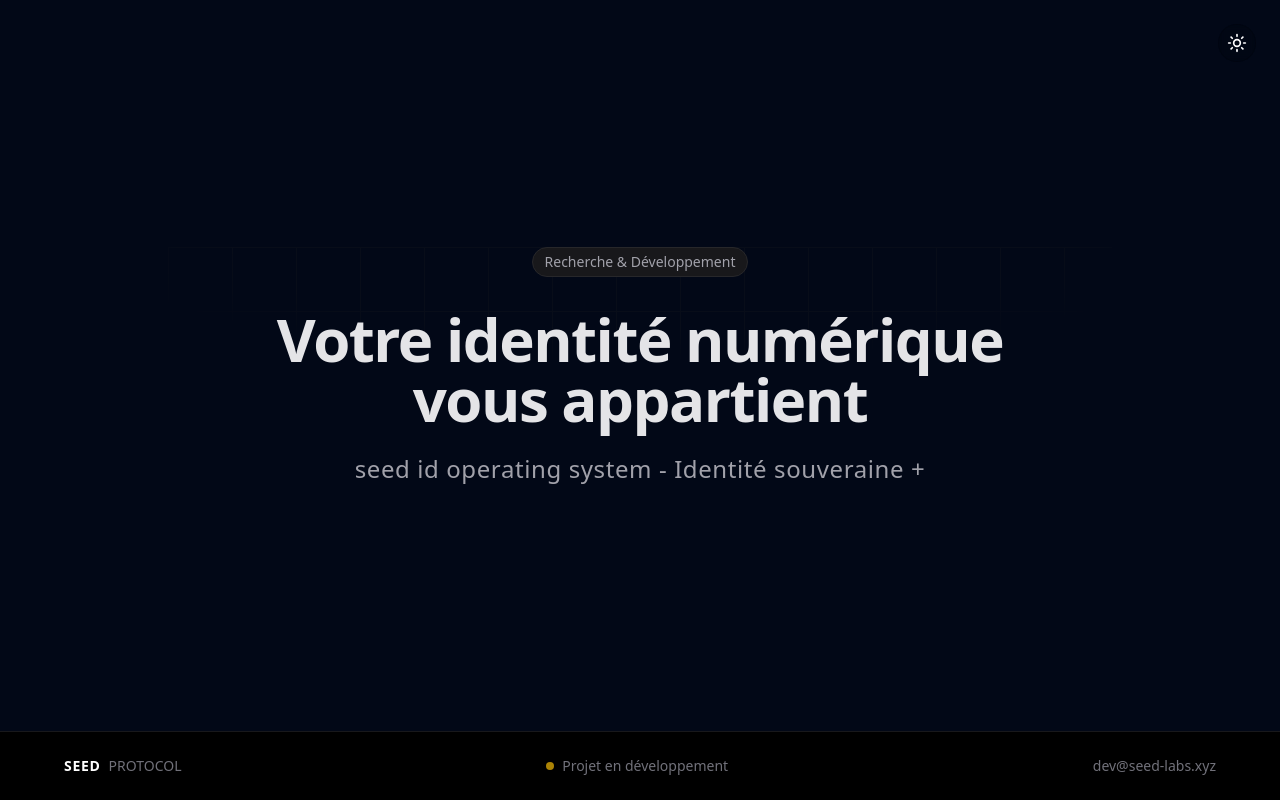
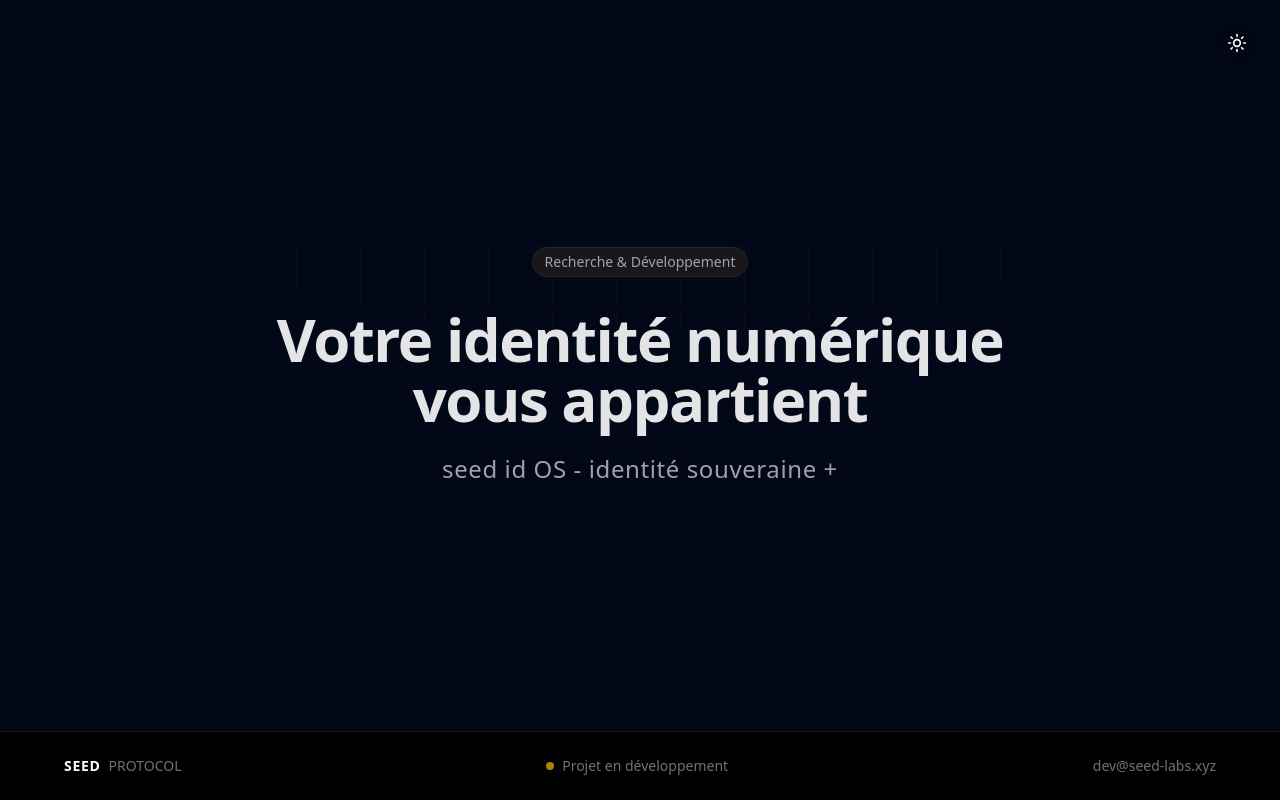
Before and after one commit to RSM-code/seed-labs, a React (Vite) app: page / in a window 1280 px wide. Built offline with nearby package versions, Linux system fonts and the light colour scheme.

Commit message:
[dyad] wrote 1 file(s)

```diff
--- a/src/components/Hero.tsx
+++ b/src/components/Hero.tsx
@@ -19,7 +19,7 @@ export const Hero = () => {
           Votre identité numérique vous appartient
         </h1>
         <p className="text-lg md:text-xl lg:text-2xl text-zinc-600 dark:text-zinc-400 font-light tracking-wide max-w-3xl mx-auto">
-          seed id operating system - Identité souveraine +
+          seed id OS - identité souveraine +
         </p>
       </motion.div>
     </section>
```
